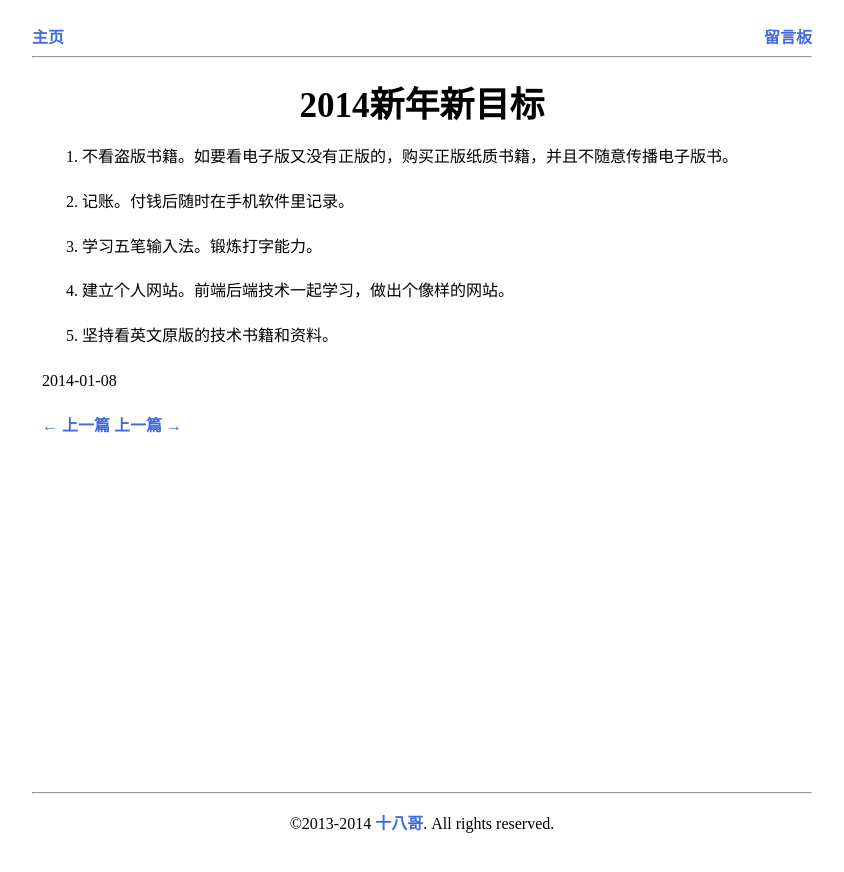
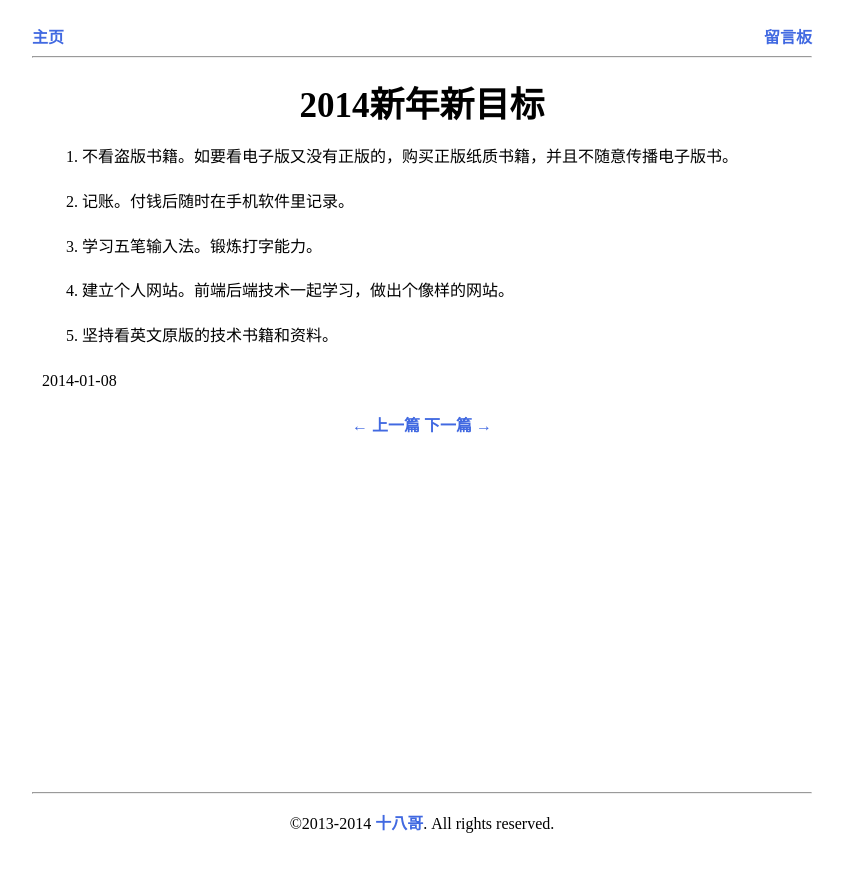
Before and after one commit to cforth/blog, a Jekyll site: the page built from _posts/2014-01-08-new-year-target.md, in a window 1280 px wide. Shown: the top 872 px of the page, without its empty margins (218-1062 px from the left). Built offline with Jekyll 4.4.1, drawn with Linux system fonts in a browser that asks for light colours; Markdown is read by kramdown in place of the engine named in the settings; comment, search, counter and statistics services are not loaded.

Commit message:
测试文章上下页功能

```diff
--- a/_layouts/default.html
+++ b/_layouts/default.html
@@ -27,19 +27,19 @@
     <div id="text">
       {{ content }}
 
-    <p>
+    <div class="pagination"><p>
     {% if page.previous %}
-      <a href="{{ page.previous_page_path | prepend: site.baseurl | replace: '//', '/' }}" title="{{ page.previous.title }}">&larr; 上一篇</a>
+      <a href="{{ page.previous.url | prepend: site.baseurl | replace: '//', '/' }}" title="{{ page.previous.title }}">&larr; 上一篇</a>
     {% else %}
       <a>&larr; 上一篇</a>
     {% endif %}
 
     {% if page.next %}
-      <a href="{{ page.next_page_path | prepend: site.baseurl | replace: '//', '/' }}" title="{{ page.next.title }}">上一篇 &rarr;</a>
+      <a href="{{ page.next.url | prepend: site.baseurl | replace: '//', '/' }}" title="{{ page.next.title }}">下一篇 &rarr;</a>
     {% else %}
-      <a>上一篇 &rarr;</a>
+      <a>下一篇 &rarr;</a>
     {% endif %}
-    </p>
+    </p></div>
 
       <div class="bdsharebuttonbox"><a href="#" class="bds_more" data-cmd="more"></a><a href="#" class="bds_tsina" data-cmd="tsina" title="分享到新浪微博"></a><a href="#" class="bds_weixin" data-cmd="weixin" title="分享到微信"></a><a href="#" class="bds_qzone" data-cmd="qzone" title="分享到QQ空间"></a><a href="#" class="bds_tqq" data-cmd="tqq" title="分享到腾讯微博"></a><a href="#" class="bds_renren" data-cmd="renren" title="分享到人人网"></a></div>
       <script>window._bd_share_config={"common":{"bdSnsKey":{},"bdText":"","bdMini":"1","bdMiniList":false,"bdPic":"","bdStyle":"1","bdSize":"16"},"share":{},"image":{"viewList":["tsina","weixin","qzone","tqq","renren"],"viewText":"分享到：","viewSize":"16"},"selectShare":{"bdContainerClass":null,"bdSelectMiniList":["tsina","weixin","qzone","tqq","renren"]}};with(document)0[(getElementsByTagName('head')[0]||body).appendChild(createElement('script')).src='http://bdimg.share.baidu.com/static/api/js/share.js?v=89860593.js?cdnversion='+~(-new Date()/36e5)];</script>
--- a/css/mystyle.css
+++ b/css/mystyle.css
@@ -21,6 +21,10 @@ div#menu {
 
 div#paginator {
   text-align:left;
+}
+
+.pagination {
+  text-align:center;
 }
 
 div#footer {
```
